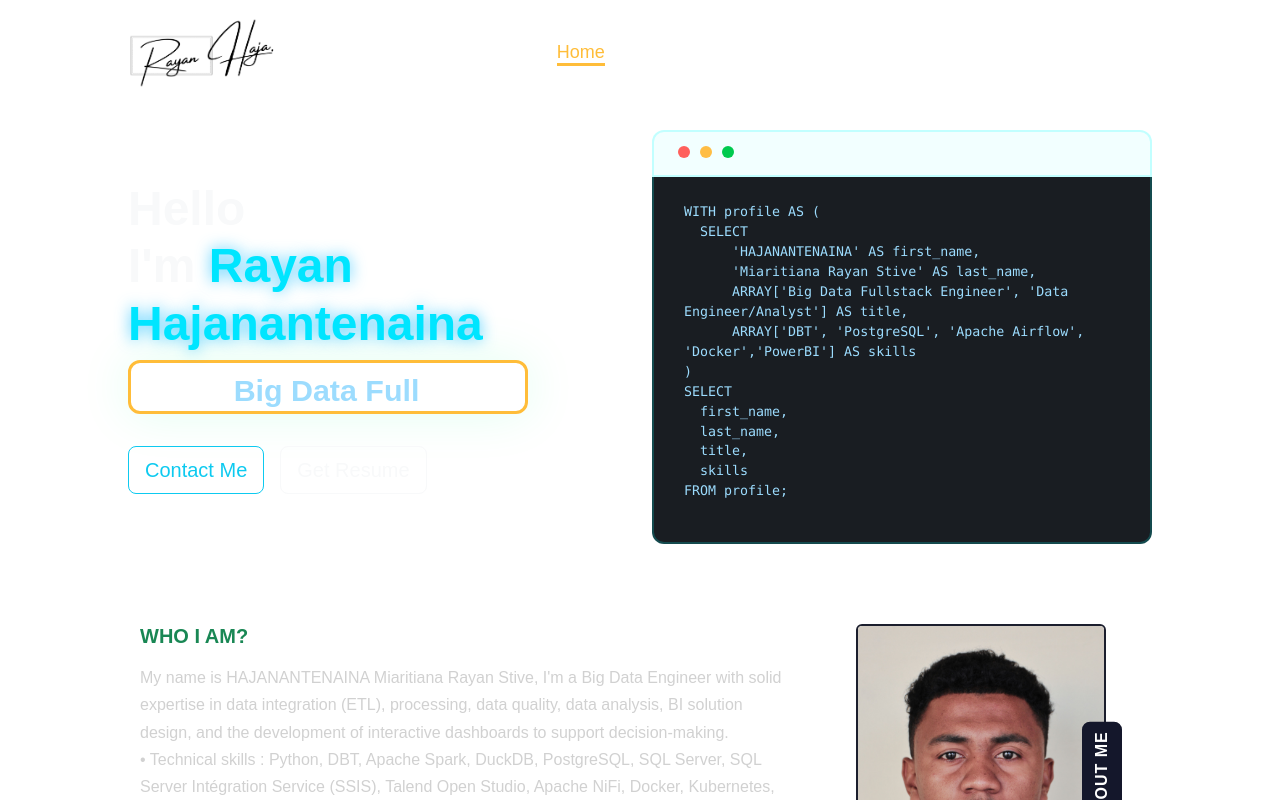
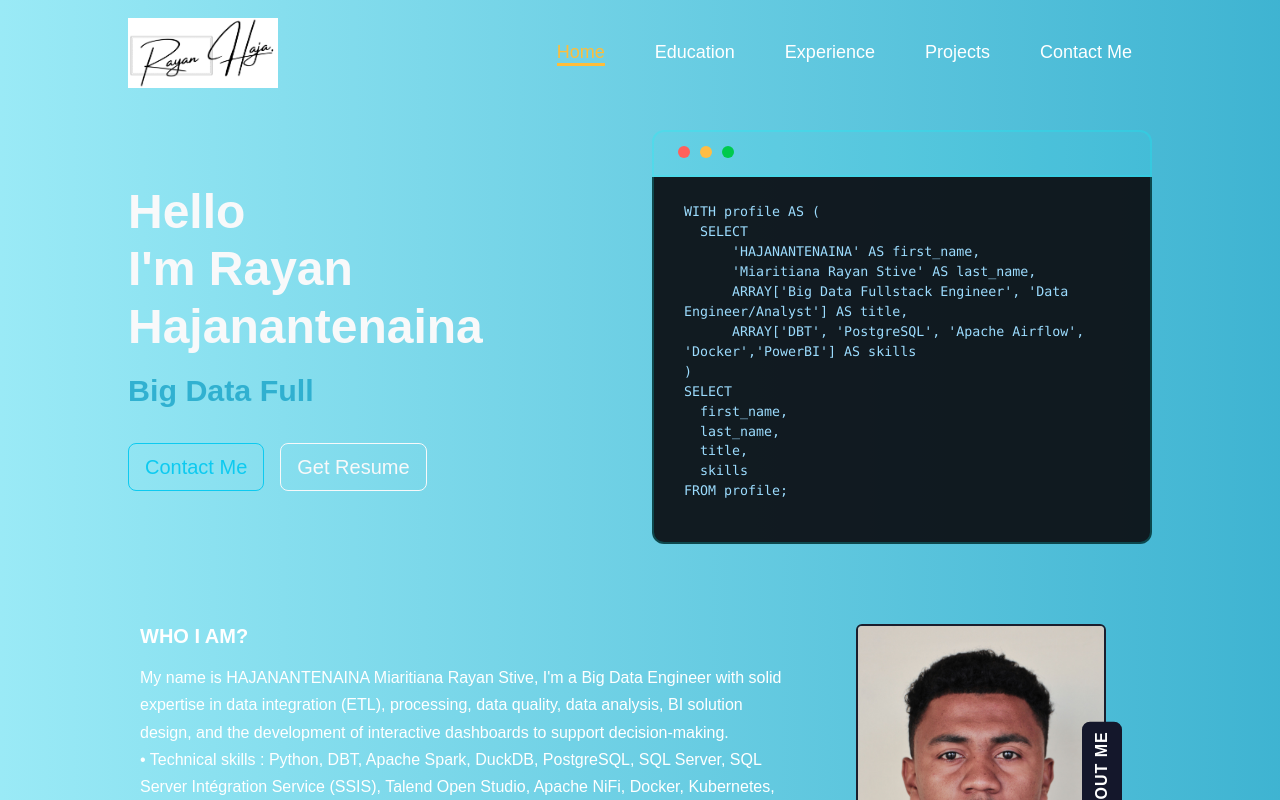
Before and after one commit to ryanhja/portfolio, a React (Create React App) app: page / in a window 1280 px wide. Shown: the top 800 px of the page. Built offline with nearby package versions, Linux system fonts and the light colour scheme.

Commit message:
feat(color) : update project color

```diff
--- a/src/pages/home/Home.css
+++ b/src/pages/home/Home.css
@@ -11,21 +11,24 @@
 
 .poste {
   width: 80%;
-  border: 0.2rem solid #ffbd39;
-  border-radius: 12px;
-  box-shadow: 0 0 50px rgba(0, 255, 136, 0.116);
-  text-align: center;
-  font-weight: 800;
+  text-align: left;
+  font-weight: 850;
 }
+
+/* .highlight {
+  color: #6BA9E6;
+  text-shadow: 0 0 15px #23a9cbcd;
+} */
 
 .typewriter {
   padding: auto;
   font-size: 1.9rem;
-  color: #9cdcfe;
+  color: #23a9cbdf;
   font-weight: 700;
   overflow: hidden;
-  border-right: 0.1em solid #9cdcfe;
-  animation: cursorWrite 6s steps(11) infinite,
+  border-right: 0.2em solid #23a9cbdf;
+  animation:
+    cursorWrite 6s steps(11) infinite,
     blindCursor 0.5s step-end infinite alternate;
 }
 
@@ -102,11 +105,6 @@
   padding: 10px;
 }
 
-.highlight {
-  color: #00e5ff;
-  text-shadow: 0 0 15px rgba(0, 183, 255, 0.7);
-}
-
 .about {
   padding: 80px 0;
   position: relative;
@@ -115,7 +113,6 @@
 .about-text {
   font-size: 1rem;
   line-height: 1.7;
-  color: #d1d1d1;
 }
 
 .about-img {
--- a/src/pages/home/Home.js
+++ b/src/pages/home/Home.js
@@ -61,7 +61,7 @@ FROM profile;
         <div className="container-fluid">
           <div className="row">
             <div className="col-md-8">
-              <h5 className="text-success fw-bold mb-3">WHO I AM?</h5>
+              <h5 className="fw-bold mb-3">WHO I AM?</h5>
               <p className="about-text">
                 My name is HAJANANTENAINA Miaritiana Rayan Stive, I'm a Big Data
                 Engineer with solid expertise in data integration (ETL),
--- a/src/pages/navbar/NavBar.css
+++ b/src/pages/navbar/NavBar.css
@@ -1,7 +1,9 @@
 .main {
   padding: 0 10%;
   min-height: 100vh;
-  color: white;
+  /* background-image: linear-gradient(to right, #23aacb, #1173ef); */
+  background-image: linear-gradient(to right, #27d2ec77, #23a9cbdf);
+  color: #fff;
   overflow: hidden;
   position: relative;
 }
@@ -35,7 +37,9 @@
   font-weight: 500;
   margin: 20px;
   font-size: 18px;
-  transition: color 0.3s ease, transform 0.3s ease;
+  transition:
+    color 0.3s ease,
+    transform 0.3s ease;
   position: relative;
 }
 
```
